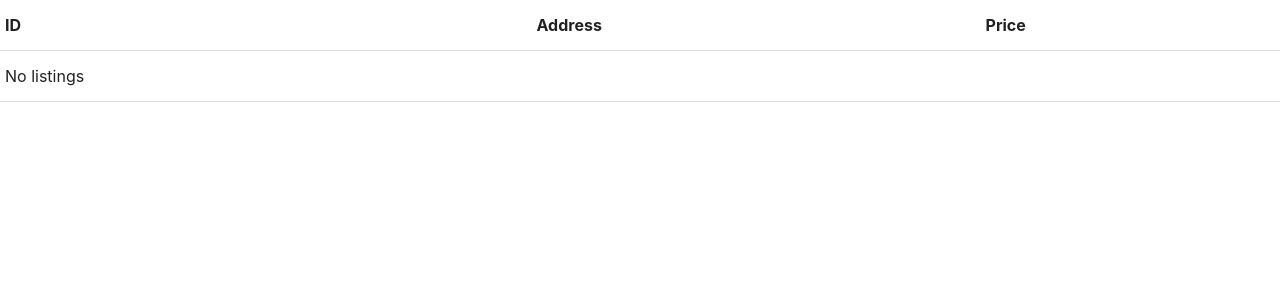
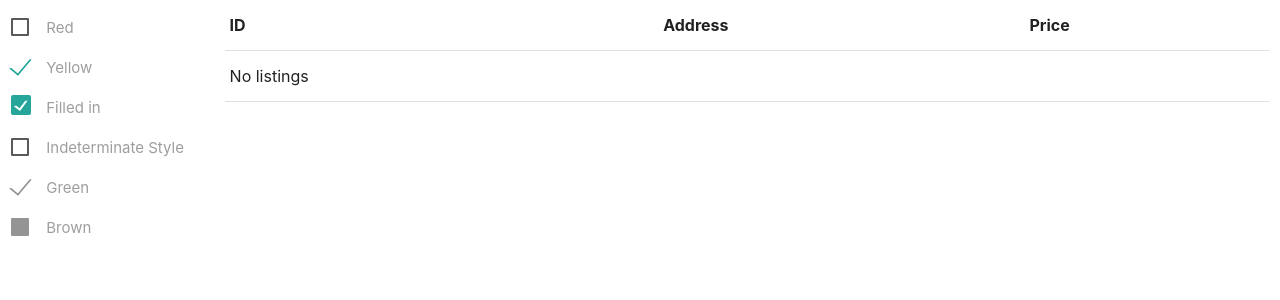
Before and after one commit to maxdg99/off-campus, a Django app: page / in a window 1280 px wide. Shown: the top 300 px of the page. Run offline with Django 3.2, Linux system fonts and the light colour scheme; data that the repository does not hold is empty.

Commit message:
Working on template

```diff
--- a/apartmentSearchProject/apartmentSearchApp/templates/index.html
+++ b/apartmentSearchProject/apartmentSearchApp/templates/index.html
@@ -2,7 +2,50 @@
 <link rel="stylesheet" href="https://cdnjs.cloudflare.com/ajax/libs/materialize/1.0.0/css/materialize.min.css">
 <script src="https://cdnjs.cloudflare.com/ajax/libs/materialize/1.0.0/js/materialize.min.js"></script>
 
-<table>
+<div class = "row">
+    <div class = "col s2">
+        <form action="#" id = "filter">
+            <p>
+            <label>
+                <input type="checkbox" />
+                <span>Red</span>
+            </label>
+            </p>
+            <p>
+            <label>
+                <input type="checkbox" checked="checked" />
+                <span>Yellow</span>
+            </label>
+            </p>
+            <p>
+            <label>
+                <input type="checkbox" class="filled-in" checked="checked" />
+                <span>Filled in</span>
+            </label>
+            </p>
+            <p>
+            <label>
+                <input id="indeterminate-checkbox" type="checkbox" />
+                <span>Indeterminate Style</span>
+            </label>
+            </p>
+            <p>
+            <label>
+                <input type="checkbox" checked="checked" disabled="disabled" />
+                <span>Green</span>
+            </label>
+            </p>
+            <p>
+            <label>
+                <input type="checkbox" disabled="disabled" />
+                <span>Brown</span>
+            </label>
+            </p>
+        </form>
+    </div>
+
+    <div class="col s10">
+        <table id = "properties">
             <thead>
                 <tr>
                     <th>ID</th>
@@ -29,3 +72,5 @@
             </tbody>
             {% endif %}
         </table>
+    </div>
+</div>
```
Also changed, not shown: apartmentSearchProject/apartmentSearchProject/utility.py (added, +11 -0 lines), apartmentSearchProject/apartmentSearchApp/templates/style.css (added). Lines whose indentation alone changed are shown as unchanged.
